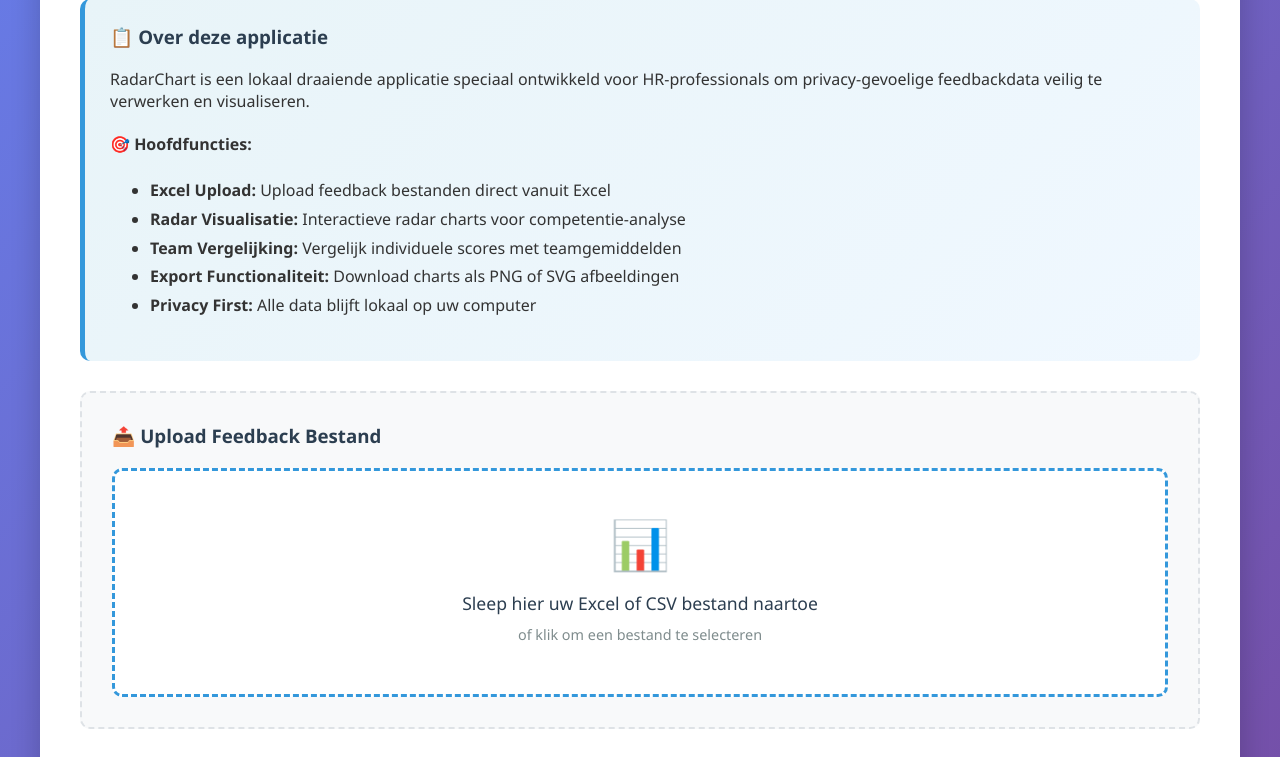
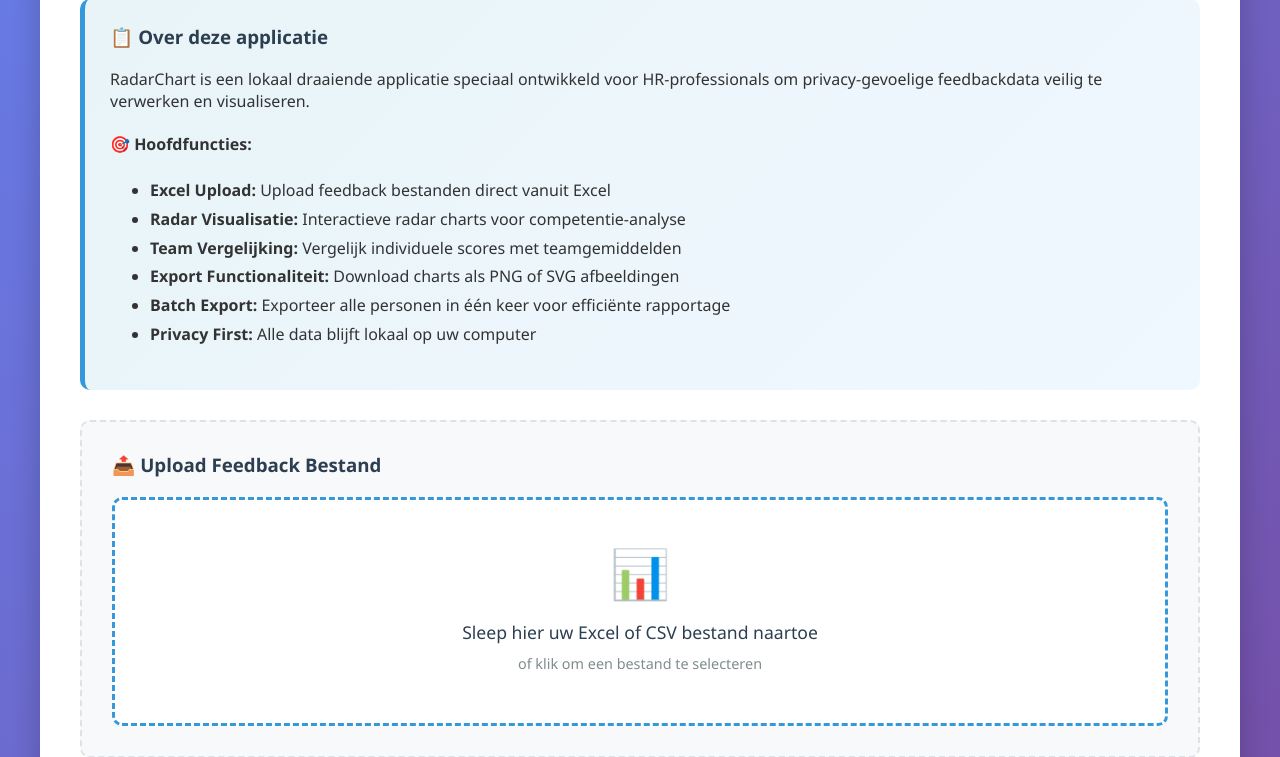
Before and after one commit to Fbeunder/RadarChart, a Flask app: page / in a window 1280 px wide. Shown: the part 206-963 px from the top of the page. Run offline with Flask 3, Linux system fonts and the light colour scheme.

Commit message:
Add batch export controls to HTML template

```diff
--- a/templates/index.html
+++ b/templates/index.html
@@ -23,6 +23,7 @@
                 <li><strong>Radar Visualisatie:</strong> Interactieve radar charts voor competentie-analyse</li>
                 <li><strong>Team Vergelijking:</strong> Vergelijk individuele scores met teamgemiddelden</li>
                 <li><strong>Export Functionaliteit:</strong> Download charts als PNG of SVG afbeeldingen</li>
+                <li><strong>Batch Export:</strong> Exporteer alle personen in één keer voor efficiënte rapportage</li>
                 <li><strong>Privacy First:</strong> Alle data blijft lokaal op uw computer</li>
             </ul>
         </div>
@@ -43,6 +44,25 @@
                     <div class="progress-fill"></div>
                 </div>
             </div>
+        </div>
+
+        <!-- Batch Export Controls -->
+        <div id="batchExportControls" class="batch-export-controls" style="display: none;">
+            <h4>📦 Batch Export</h4>
+            <p class="batch-info">Exporteer radar charts voor alle <span id="totalPersonsCount">0</span> personen in één keer</p>
+            <button id="batchExportBtn" class="batch-export-btn">
+                <span class="btn-icon">📥</span>
+                Exporteer Alle Personen als PNG
+            </button>
+            <div id="batchExportProgress" class="batch-progress" style="display: none;">
+                <div class="batch-progress-bar">
+                    <div class="batch-progress-fill"></div>
+                </div>
+                <div class="batch-progress-text">
+                    <span id="batchProgressCurrent">0</span> / <span id="batchProgressTotal">0</span> voltooid
+                </div>
+            </div>
+            <div id="batchExportStatus" class="batch-status" style="display: none;"></div>
         </div>
 
         <!-- Personen Selectie -->
@@ -84,6 +104,7 @@
                 <div class="endpoint">GET / - Deze homepage</div>
                 <div class="endpoint">POST /upload - Upload Excel bestand voor verwerking</div>
                 <div class="endpoint">GET /get_scores/&lt;person_name&gt; - Haal scores op voor specifieke persoon</div>
+                <div class="endpoint">GET /get_all_persons_data - Haal data voor alle personen op (batch export)</div>
                 <div class="endpoint">GET /status - Server status en beschikbare data</div>
             </div>
         </div>
@@ -95,6 +116,7 @@
 
     <script src="{{ url_for('static', filename='js/radarChart.js') }}"></script>
     <script src="{{ url_for('static', filename='js/exportChart.js') }}"></script>
+    <script src="{{ url_for('static', filename='js/batchExport.js') }}"></script>
     <script src="{{ url_for('static', filename='js/main.js') }}"></script>
 </body>
 </html>
```
